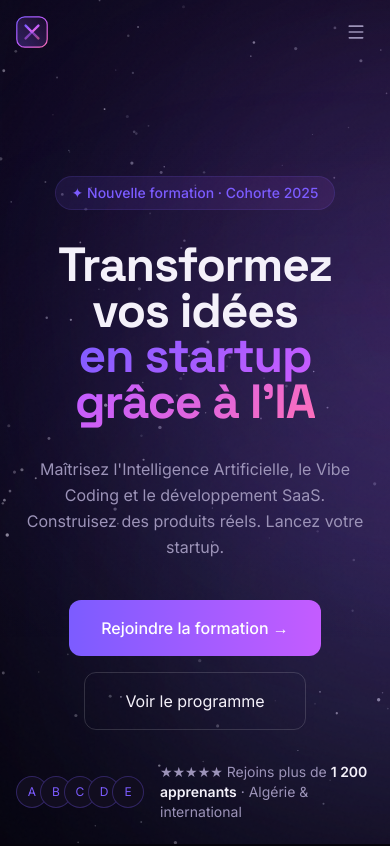
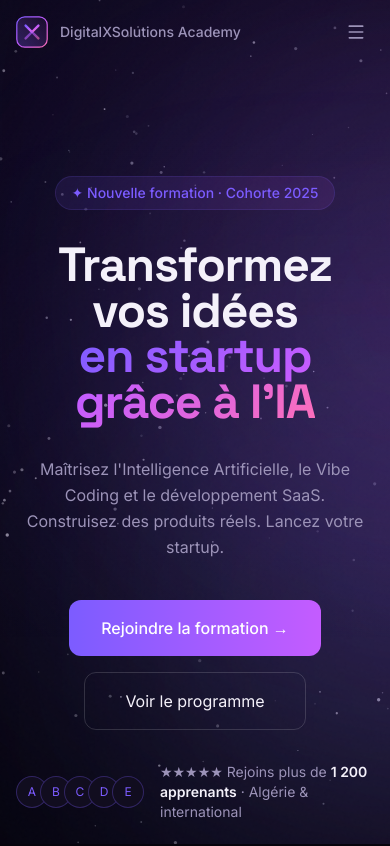
Before and after one commit to karimbzn31/DigitalX-Solutions-, a Next.js app: page / in a window 390 px wide. Shown: the top 846 px of the page. Built offline with nearby package versions, Linux system fonts and the light colour scheme.

Commit message:
fix: show Academy text on mobile

```diff
--- a/src/components/layout/Navbar.tsx
+++ b/src/components/layout/Navbar.tsx
@@ -40,7 +40,7 @@ export function Navbar() {
         <div className="flex items-center justify-between h-16 md:h-20">
           <Link href="/" className="flex items-center gap-3 group">
             <Logo size={32} />
-            <span className="hidden sm:block text-sm text-mist font-medium">
+            <span className="text-sm text-mist font-medium">
               DigitalXSolutions Academy
             </span>
           </Link>
```
